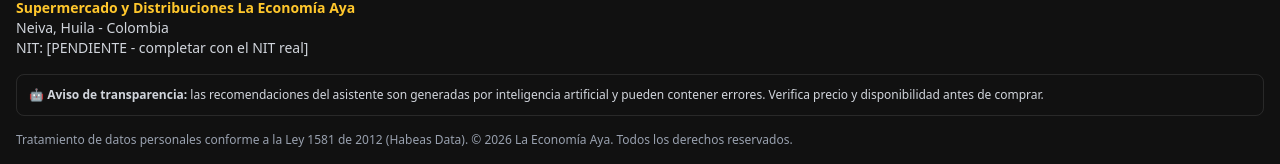
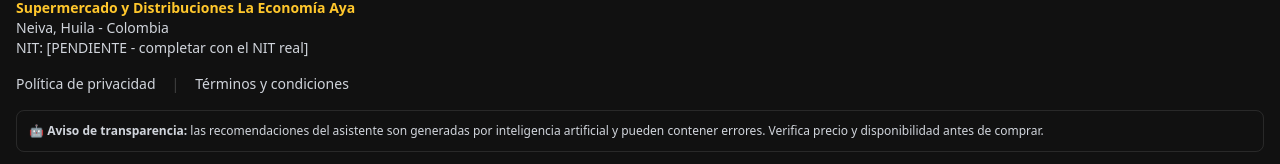
Before and after one commit to brayanaya/la_economia_app, a Next.js app in the folder frontend/: page / in a window 1280 px wide. Shown: the part 477-641 px from the top of the page. Built offline with nearby package versions, Linux system fonts and the light colour scheme; no server answers.

Commit message:
feat(legal): enlazar privacidad y terminos en FooterCompliance

```diff
--- a/frontend/src/components/FooterCompliance.tsx
+++ b/frontend/src/components/FooterCompliance.tsx
@@ -1,3 +1,5 @@
+import Link from "next/link";
+
 const ANIO = 2026;
 
 export default function FooterCompliance() {
@@ -10,6 +12,16 @@
           {/* TODO: reemplazar por el NIT real antes de publicar */}
           <p>NIT: [PENDIENTE - completar con el NIT real]</p>
         </div>
+
+        <nav aria-label="Información legal" className="flex flex-wrap items-center gap-x-4 gap-y-1">
+          <Link href="/privacidad" className="transition-colors hover:text-brand-yellow">
+            Política de privacidad
+          </Link>
+          <span aria-hidden className="text-white/20">|</span>
+          <Link href="/terminos" className="transition-colors hover:text-brand-yellow">
+            Términos y condiciones
+          </Link>
+        </nav>
 
         <p className="rounded-lg border border-white/10 p-3 text-xs">
           🤖 <strong>Aviso de transparencia:</strong> las recomendaciones del asistente son generadas por
```
